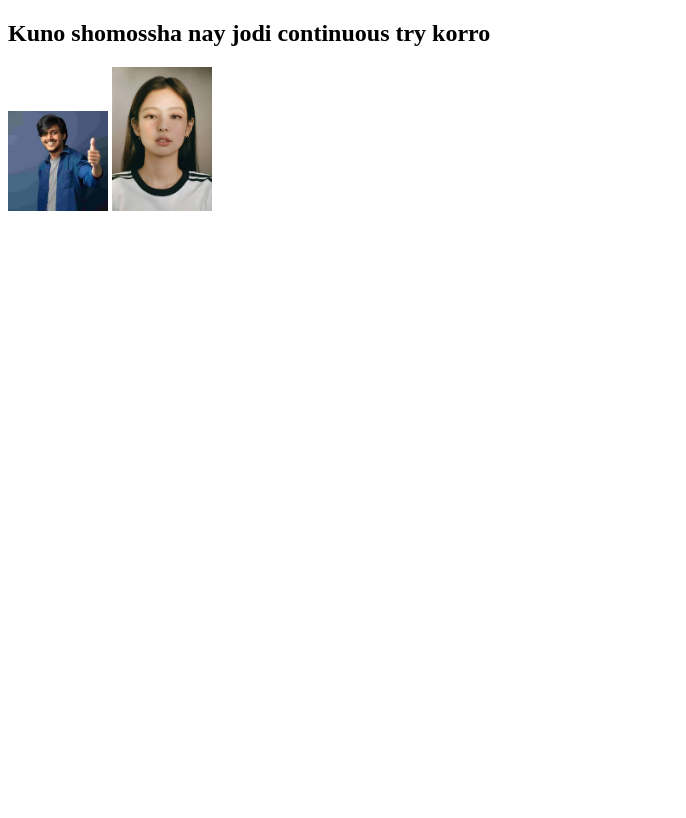
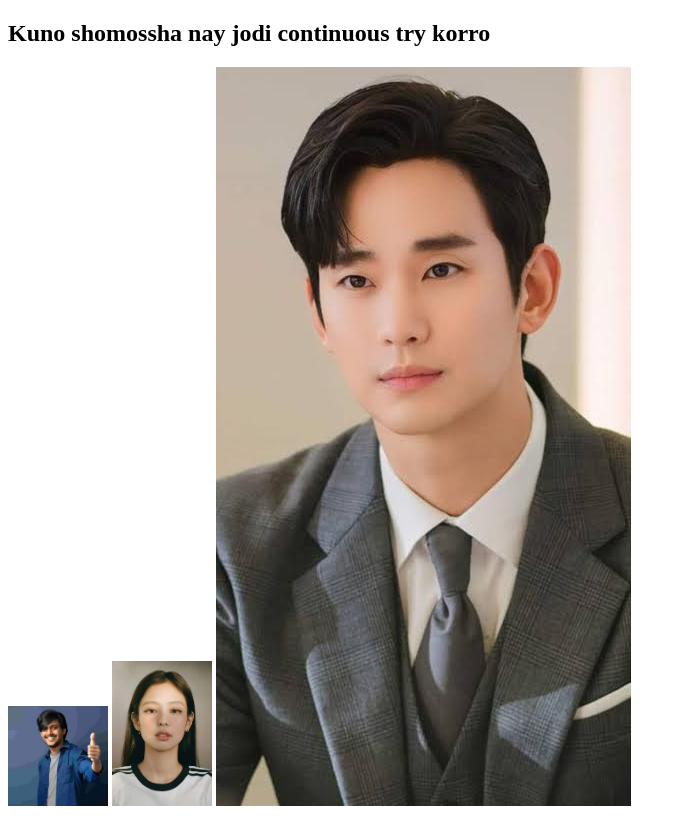
Before and after one commit to tsbarbhuiya/problems-will-never-last, a plain HTML site: page Index.html in a window 1280 px wide. Shown: the whole page, without its empty margins (0-686 px from the left). Drawn offline with Linux system fonts and the light colour scheme.

Commit message:
Fixed the Index to index and added a photo

```diff
--- a/Index.html
+++ b/Index.html
@@ -9,5 +9,6 @@
     <h2>Kuno shomossha nay jodi continuous try korro</h2>
     <img width="100px" src="images/hablu.jpg" alt="">
     <img width="100px" src="images/jenny.jpg" alt="">
+    <img src="images/kim.jpg" alt="">
 </body>
 </html>
```
